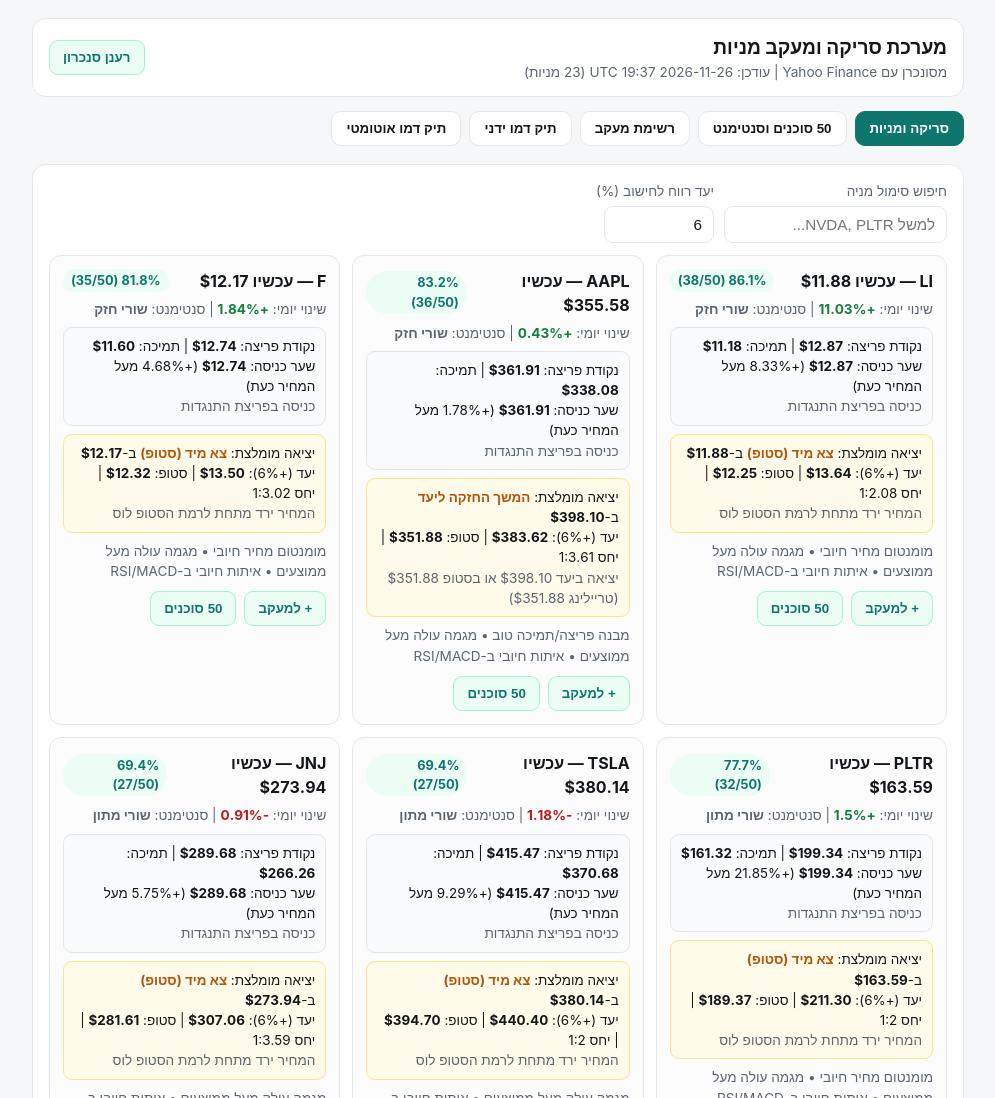
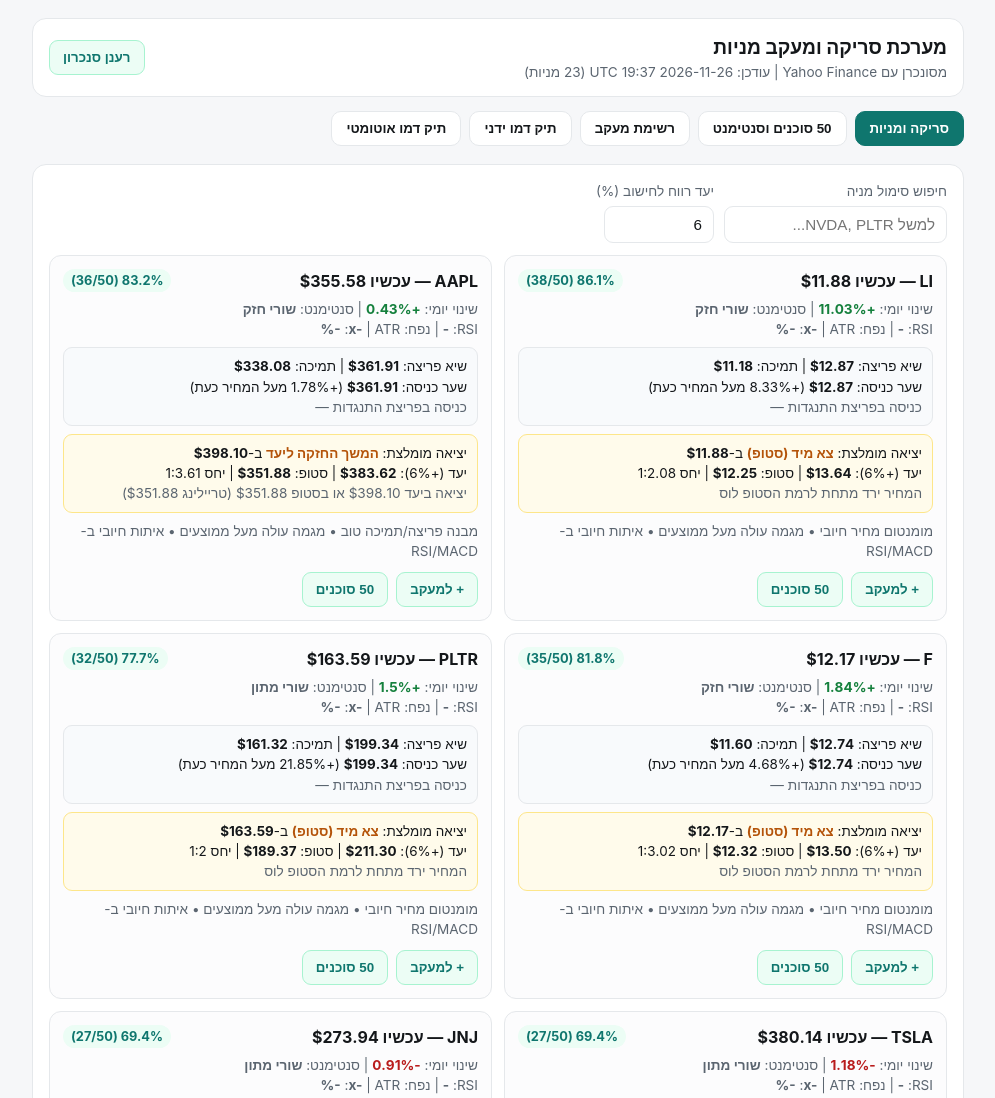
Before and after one commit to ti4ran-ctrl/Stocks-5o-, a plain HTML site: page index.html in a window 1280 px wide. Shown: the top 1098 px of the page, without its empty margins (142-1137 px from the left). Drawn offline with Linux system fonts and the light colour scheme.

Commit message:
Update index.html

```diff
--- a/index.html
+++ b/index.html
@@ -105,7 +105,7 @@
     }
     .grid {
       display: grid;
-      grid-template-columns: repeat(auto-fill, minmax(290px, 1fr));
+      grid-template-columns: repeat(auto-fill, minmax(295px, 1fr));
       gap: 12px;
       margin-top: 12px;
     }
@@ -348,6 +348,7 @@
       grid.innerHTML = items.map(r => {
         const currPrice = Number(r.price || 0);
         const breakout = Number(r.breakoutLevel || currPrice);
+        const support = Number(r.supportLevel || r.stopLoss || 0);
         const entry = Number(r.entry || currPrice);
         const stopLoss = Number(r.stopLoss || 0);
         const calcTarget = (entry * (1 + targetPct / 100)).toFixed(2);
@@ -355,7 +356,13 @@
         const chg = Number(r.changePct || 0);
         const chgClass = chg >= 0 ? "pos" : "neg";
         const sentLabel = r.sentiment?.label || "מעורב";
-        const gapTxt = Number(r.gapToEntryPct || 0) > 0 ? ` (+${r.gapToEntryPct}% מעל המחיר כעת)` : "";
+
+        const deltaPct = Number(r.deltaToEntryPct ?? (((entry - currPrice) / Math.max(currPrice, 0.01)) * 100));
+        const deltaTxt = Math.abs(deltaPct) < 0.05
+          ? " (זהה למחיר הנוכחי)"
+          : (deltaPct < 0 ? ` (${deltaPct.toFixed(2)}% מתחת למחיר כעת — תמיכה)` : ` (+${deltaPct.toFixed(2)}% מעל המחיר כעת)`);
+
+        const snap = r.indicatorsSnapshot || {};
 
         return `
           <div class="item">
@@ -364,11 +371,12 @@
               <span class="badge">${r.scorePct}% (${r.bullCount}/50)</span>
             </div>
             <div class="meta">שינוי יומי: <span class="${chgClass}">${chg >= 0 ? "+" : ""}${chg}%</span> | סנטימנט: <b>${sentLabel}</b></div>
+            <div class="meta">RSI: <b>${snap.rsi14 ?? "-"}</b> | נפח: <b>x${snap.volRatio ?? "-"}</b> | ATR: <b>${snap.atrPct ?? "-"}%</b></div>
 
             <div class="levels-box">
-              <div>נקודת פריצה: <b>$${breakout.toFixed(2)}</b> | תמיכה: <b>$${Number(r.supportLevel || stopLoss).toFixed(2)}</b></div>
-              <div>שער כניסה: <b>$${entry.toFixed(2)}</b>${gapTxt}</div>
-              <div class="meta">${r.entryType || ""}</div>
+              <div>שיא פריצה: <b>$${breakout.toFixed(2)}</b> | תמיכה: <b>$${support.toFixed(2)}</b></div>
+              <div>שער כניסה: <b>$${entry.toFixed(2)}</b>${deltaTxt}</div>
+              <div class="meta">${r.entryType || ""} — ${r.entryNote || ""}</div>
             </div>
 
             <div class="exit-box">
@@ -400,10 +408,12 @@
       const cats = sent.categories || {};
       const catHtml = Object.entries(cats).map(([k, v]) => `<span class="badge">${k}: ${v}</span>`).join(" ");
       const agentsList = item.agents || [];
+      const snap = item.indicatorsSnapshot || {};
 
       container.innerHTML = `
         <div class="levels-box">
           <div><b>סנטימנט מניה (${item.ticker}):</b> ${sent.description || sent.label || "-"}</div>
+          <div class="meta" style="margin-top:4px;">EMA9: $${snap.ema9 ?? "-"} | EMA21: $${snap.ema21 ?? "-"} | SMA20: $${snap.sma20 ?? "-"} | SMA50: $${snap.sma50 ?? "-"} | MACD Hist: ${snap.macdHist ?? "-"}</div>
           <div style="margin-top:6px;display:flex;gap:6px;flex-wrap:wrap;">${catHtml}</div>
         </div>
         <div class="exit-box">
```
